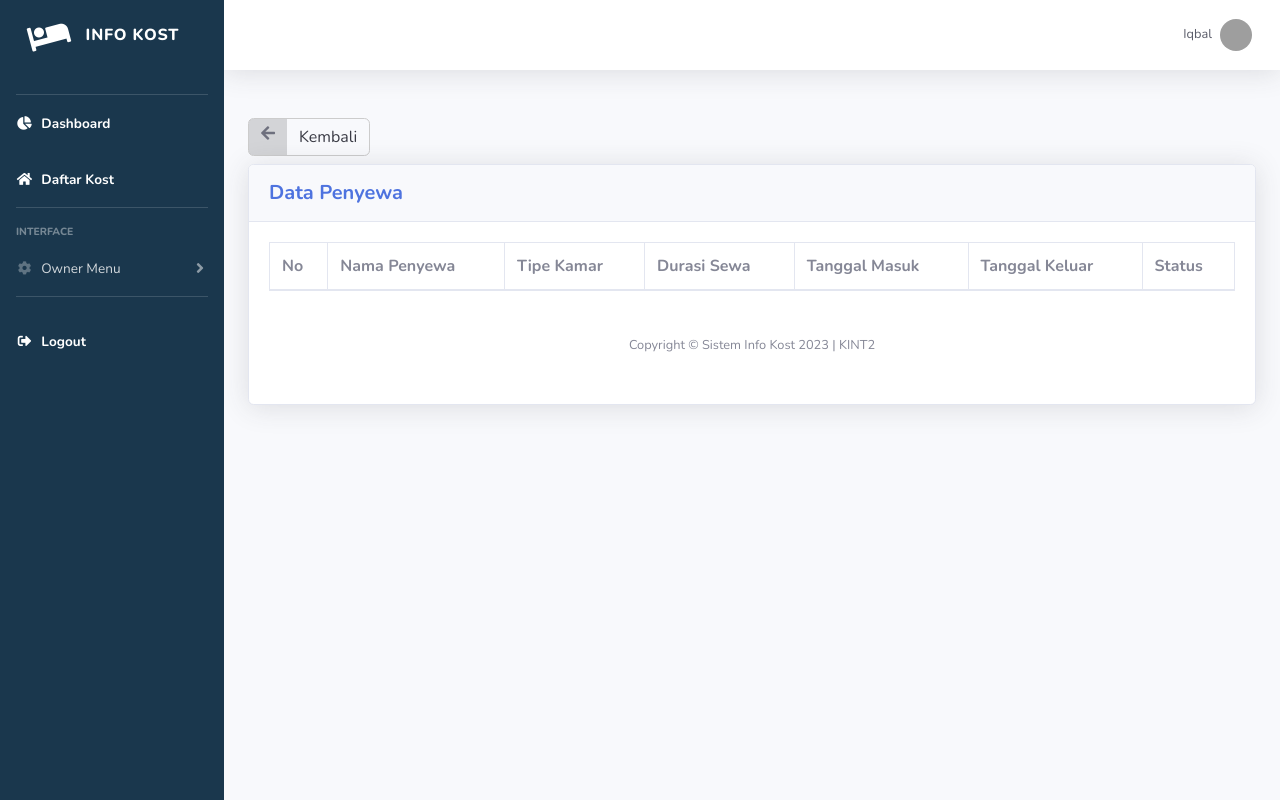
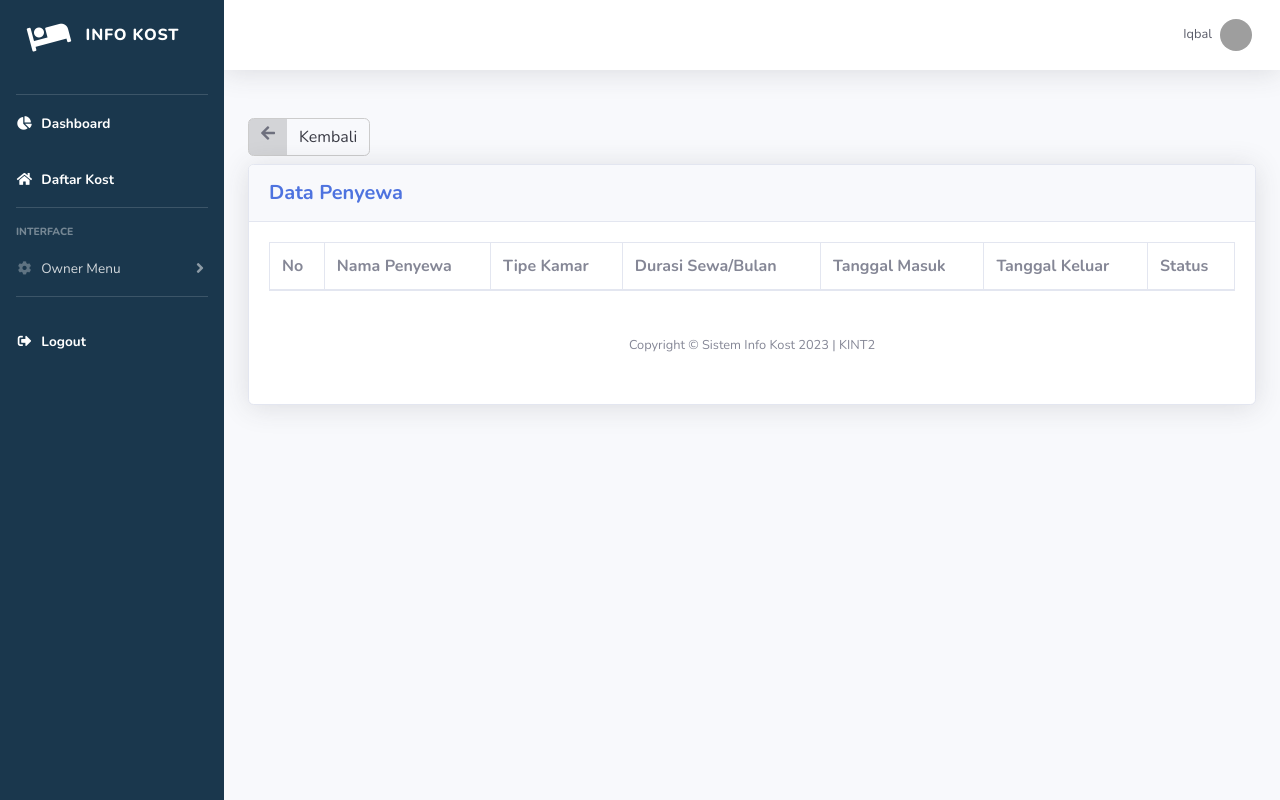
Before and after one commit to MuhammadRamaPradipaWijaya/InfoKos, a PHP site: page /kost/penyewa.php?id_kost=1 in a window 1280 px wide. Run offline with PHP 8.4, Linux system fonts and the light colour scheme; a user stored in the database is signed in; data comes from the database, SQL or seed files in the repository; lists and menus that the app fills with data are empty; grey boxes are pictures that could not be loaded.

Commit message:
Update penyewa.php

```diff
--- a/kost/penyewa.php
+++ b/kost/penyewa.php
@@ -42,7 +42,7 @@ $data = mysqli_query($koneksi, $query);
             <th>No</th>
             <th>Nama Penyewa</th>
             <th>Tipe Kamar</th>
-            <th>Durasi Sewa</th>
+            <th>Durasi Sewa/Bulan</th>
             <th>Tanggal Masuk</th>
             <th>Tanggal Keluar</th>
             <th>Status</th>
```
